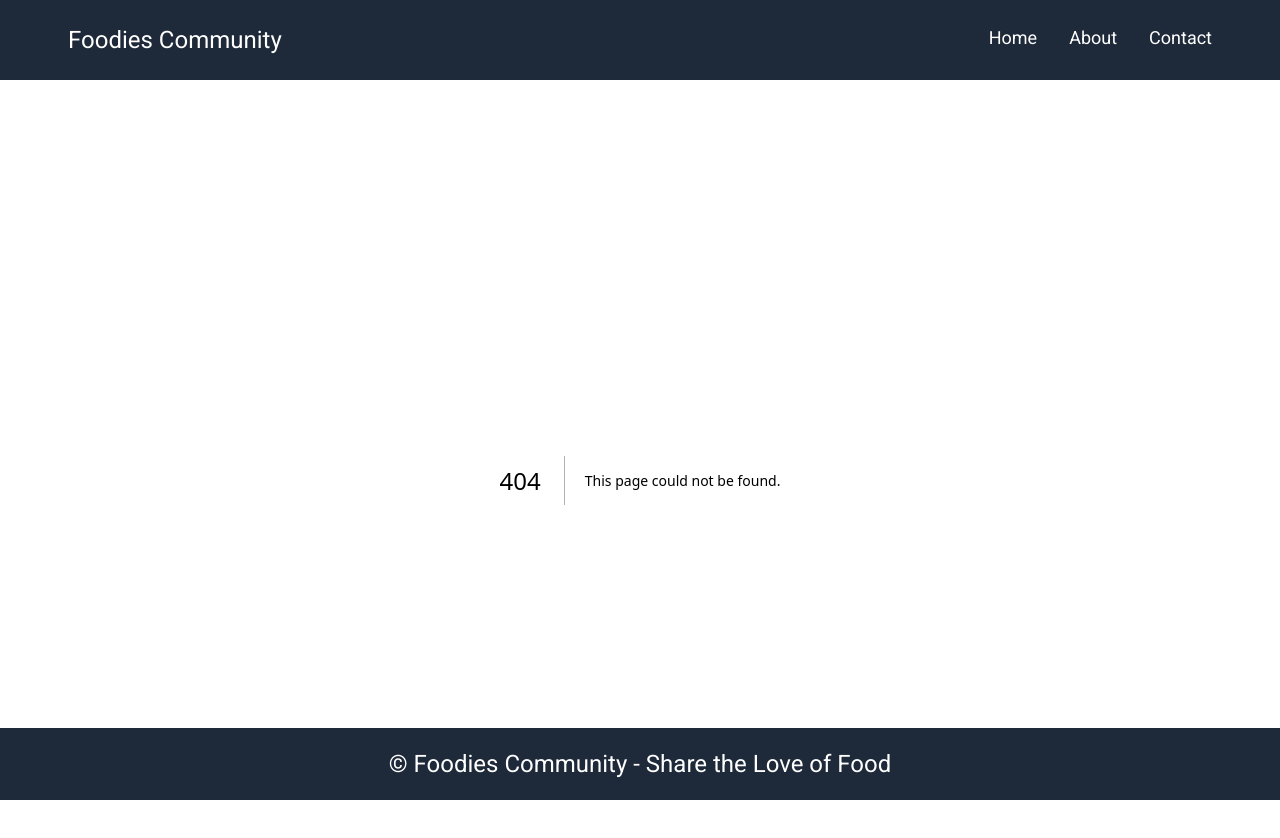
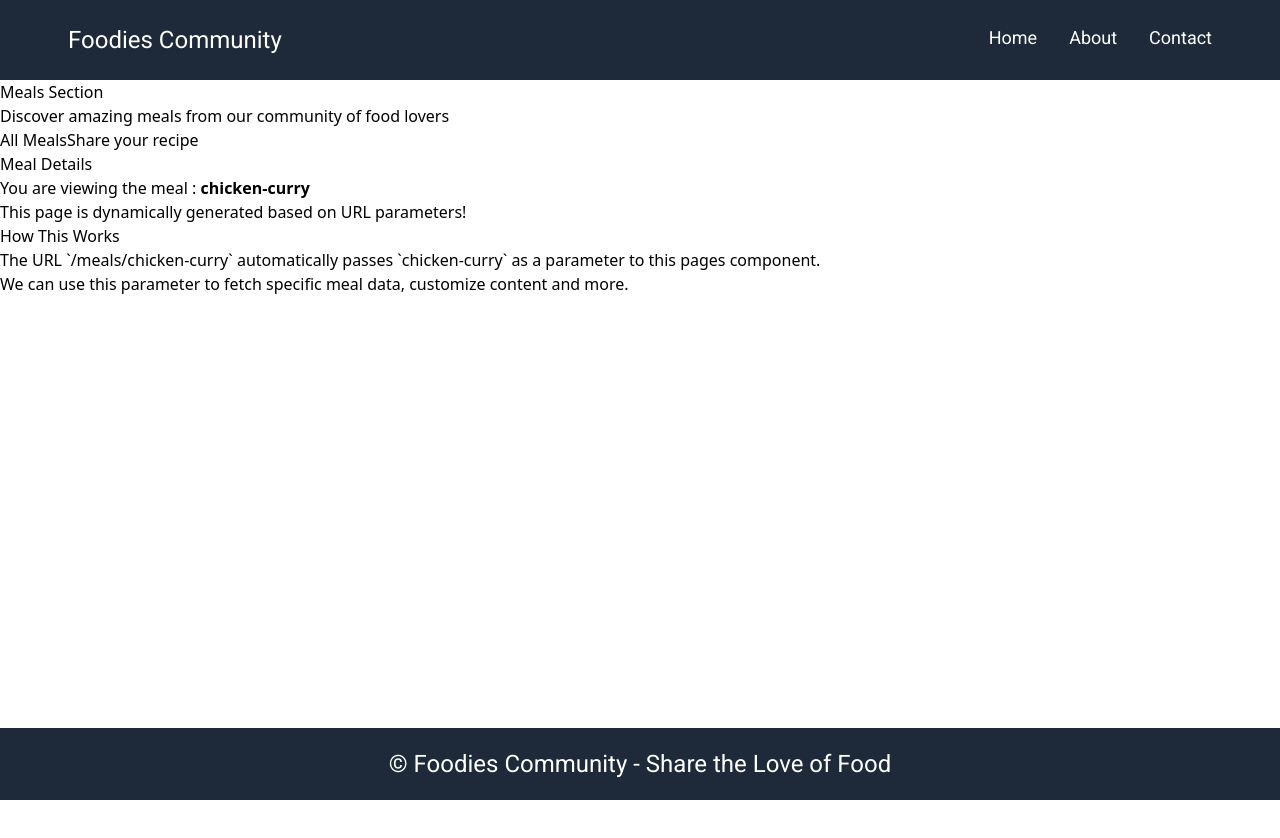
Before and after one commit to akshansh-kakkkar/food-platform-next-js, a Next.js app: page /meals/chicken-curry in a window 1280 px wide. Before the commit this address had no page. Shown: the top 838 px of the page. After the commit the page ends 800 px from the top, so only its background shows below. Built offline with nearby package versions, Linux system fonts and the light colour scheme.

Commit message:
added meals section

```diff
--- a/app/layout.js
+++ b/app/layout.js
@@ -11,9 +11,9 @@ export default function RootLayout({ children }) {
         <header>
           <nav className="bg-gray-800">
             <div className="flex justify-between text-white text-2xl  py-6 px-5">
-              <div className={`mx-12 text-2xl ${roboto.className} `}>
+              <Link href={'/'} className={`mx-12 text-2xl ${roboto.className} `}>
                 Foodies Community
-              </div>
+              </Link>
               <div className={`flex gap-8 mx-12 ${roboto.className} text-lg`}>
                 <Link href={"/"}>Home</Link>
                 <Link href={"/about"}>About</Link>
@@ -24,7 +24,11 @@ export default function RootLayout({ children }) {
         </header>
         <main>{children}</main>
         <footer>
-          <p className={`bg-gray-800 bottom-0 absolute w-full py-5 flex justify-center ${roboto.className} text-2xl text-white`}>&copy; Foodies Community - Share the Love of Food</p>
+          <p
+            className={`bg-gray-800 bottom-0 absolute w-full py-5 flex justify-center ${roboto.className} text-2xl text-white`}
+          >
+            &copy; Foodies Community - Share the Love of Food
+          </p>
         </footer>
       </body>
     </html>
--- /dev/null
+++ b/app/meals/[slug]/page.js
@@ -0,0 +1,16 @@
+import React from "react";
+export default async function mealDetailsPage({ params }) {
+  const { slug } =await params;
+  return (
+    <div>
+      <h1>Meal Details</h1>
+      <p>
+        You are viewing the meal : <strong>{slug}</strong>
+      </p>
+      <p>This page is dynamically generated based on URL parameters!</p>
+      <p>How This Works</p>
+      <p>The URL `/meals/{slug}` automatically passes `{slug}` as a parameter to this pages component.</p>
+      <p>We can use this parameter to fetch specific meal data, customize content and more.</p>
+    </div>
+  );
+}
--- /dev/null
+++ b/app/meals/layout.js
@@ -0,0 +1,14 @@
+import Link from "next/link"
+export default function MealsLayout({ children }) {
+    return(
+        <div>
+            <h1>Meals Section</h1>
+            <p>Discover amazing meals from  our community of food lovers </p>
+            <nav>
+                <Link href={'/meals'}>All Meals</Link>
+                <Link href={'/meals/share'}>Share your recipe</Link>
+            </nav>
+            {children}
+        </div>
+    )
+}
--- /dev/null
+++ b/app/meals/page.js
@@ -0,0 +1,40 @@
+import Link from "next/link";
+export default function meals() {
+  const meals = [
+    {
+      slug: "spaghetti-carbonara",
+      name: "Spaghetti Carbonara",
+      chef: "Maria",
+    },
+    {
+      slug: "chicken-curry",
+      name: "Chicken Curry",
+      chef: "Raj",
+    },
+    {
+      slug: "high-protein-taco",
+      name: "Veg Tempeh Taco",
+      chef: "Carlos",
+    },
+  ];
+
+  return (
+    <div>
+      <h1>Discover Amazing Meals</h1>
+      <p>
+        Browse through our collections of delecious recipes shared by food
+        lovers worldwide!
+      </p>
+
+      <div>
+        {meals.map((meal)=>(
+            <div key={meal.slug}>
+                <h3>{meal.title}</h3>
+                <p>By Chef - {meal.chef}</p>
+                <Link href={`/meals/${meal.slug}`}>View Recipe</Link>
+            </div>
+        ))}
+      </div>
+    </div>
+  );
+}
--- a/app/page.js
+++ b/app/page.js
@@ -3,7 +3,8 @@ import Link from "next/link";
 export default function Home() {
   return (
     <div>
-      <main>Hello I am Home jPage</main>
+      click here to go to meals page
+    <Link href={"/meals"}>GO TO PAGE</Link>
     </div>
   );
 }
```
